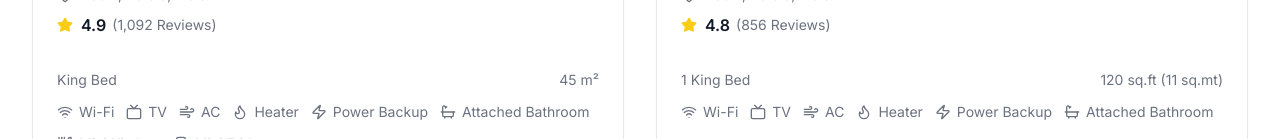
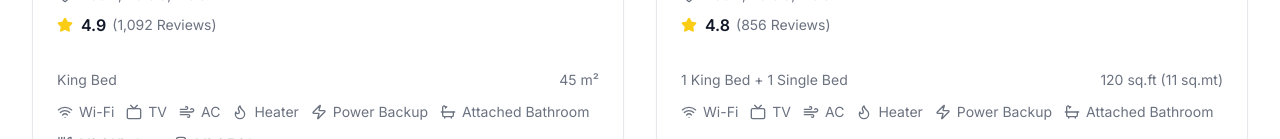
Before and after one commit to afsalda/al-baith, a React (Vite) app: page / in a window 1280 px wide. Shown: the part 813-952 px from the top of the page. Built offline with nearby package versions, Linux system fonts and the light colour scheme.

Commit message:
Limit Deluxe Room capacity to 3 guests

```diff
--- a/constants.tsx
+++ b/constants.tsx
@@ -312,9 +312,10 @@ export const ROOMS_DATA: Room[] = [
       { icon: <Bath className="h-4 w-4" />, label: "Attached Bathroom" },
     ],
     available: true,
-    beds: "1 King Bed",
+    available: true,
+    beds: "1 King Bed + 1 Single Bed",
     size: "120 sq.ft (11 sq.mt)",
-    guests: 5,
+    guests: 3,
   },
   {
     id: "standard-room",
```
